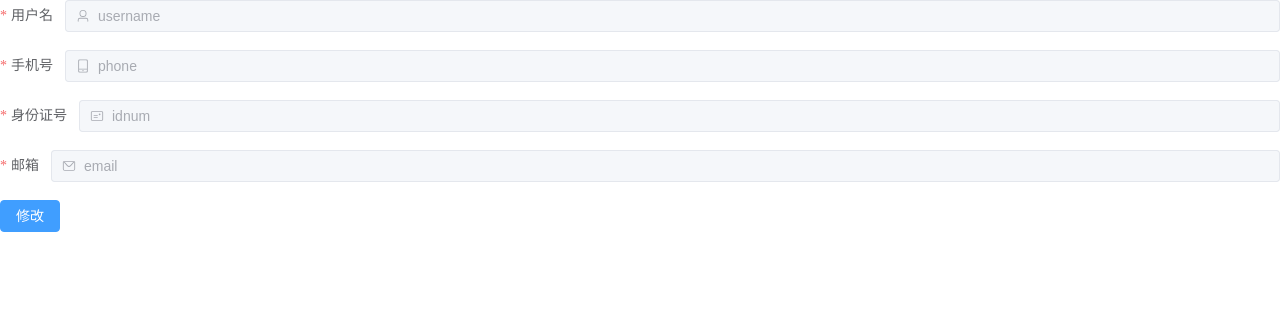
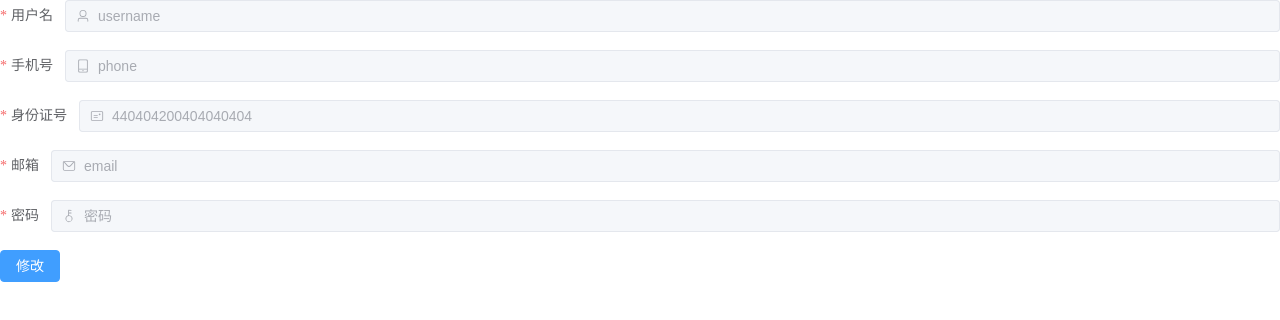
Before and after one commit to Suzyyy207/online-shop, a Vue app in the folder Shop/: page /UserInfo in a window 1280 px wide. Shown: the top 320 px of the page. Built offline with nearby package versions, Linux system fonts and the light colour scheme; no server answers.

Commit message:
feat(front):setUserInfo modify API /setUserInfo

```diff
--- a/Shop/src/components/MainWeb/Components/UserInfo.vue
+++ b/Shop/src/components/MainWeb/Components/UserInfo.vue
@@ -50,6 +50,34 @@
             ></el-input>
         </el-form-item>
 
+        <el-form-item label="密码" prop="password">
+          <el-input
+            placeholder="密码"
+            show-password
+            type="password"
+            v-model="form.password"
+            autocomplete="off"
+            clearable
+            :prefix-icon=" 1 ? 'Key' : ''"
+            :disabled="passwordDisabled"
+          ></el-input>
+        </el-form-item>
+
+        <el-form-item label="确认密码" prop="password2" v-if="isModified">
+          <el-input
+              placeholder="确认密码"
+              show-password
+              type="password"
+              v-model="form.password2"
+              autocomplete="off"
+              clearable
+              :prefix-icon=" 1 ? 'Key' : ''"
+              @keyup.enter.native="register"
+            ></el-input>
+          </el-form-item>
+
+
+
         <el-row v-if="isModified">
             <el-form-item prop="validCode" >
                 <el-input
@@ -72,9 +100,20 @@
   <script>
   import "../../../constant.js";
   import { ElMessage, ElMessageBox } from 'element-plus';
-  import { validatePhone, validateUsername, validateIdnum, validateEmail } from "../../../validate";
+  import { validatePhone, validateUsername, validateIdnum, validateEmail, validatePassword } from "../../../validate";
   import ValidCode from "./ValidCode.vue";
 
+  const passwordValidator = (rule, value, callback) => {
+  if (!value) {
+    return callback(new Error("密码不能为空"));
+  } else {
+    if (validatePassword(value)) {
+      callback();
+    } else {
+      return callback(new Error('格式不正确:密码⻓度为6-32个字符; 字⺟，数字或者特殊字符（-_）⾄少包含两种'))
+    }
+  }
+};
   const phoneValidator = (rule, value, callback) => {
     if (!value) {
       return callback(new Error("电话号码不能为空"));
@@ -136,13 +175,25 @@
           callback(new Error('验证码错误!'));
         }
       };
+      var password2Validator = (rule, value, callback) => {
+        if(!value) {
+          callback(new Error('确认密码不能为空!'));
+        }
+        if (value !== this.form.password) {
+            callback(new Error('两次输入密码不一致!'));
+        } else {
+            callback();
+        }
+      };
       return {
         form: {
           username: "username",
           phone: "phone",
-          idnum: "idnum",
+          idnum: "440404200404040404",
           email: "email",
-          validCode: ""
+          validCode: "",
+          password: "",
+          password2: ""
         },
         validCode: "",
         isModified: false,
@@ -150,6 +201,7 @@
         phoneDisabled: true,
         idnumDisabled: true,
         emailDisabled: true,
+        passwordDisabled: true,
         rules: {
           username: [
             { required: true, validator: usernameValidator, trigger: 'change' },
@@ -170,6 +222,14 @@
           validCode: [
             { required: true, validator: validCodeValidator, trigger: 'change' },
             { required: true, validator: validCodeValidator, trigger: 'blur' }
+          ],
+          password: [
+            { required: true, validator: passwordValidator, trigger: 'change' },
+            { required: true, validator: passwordValidator, trigger: 'blur' }
+          ],
+          password2: [
+            { required: true, validator: password2Validator, trigger: 'change' },
+            { required: true, validator: password2Validator, trigger: 'blur' }
           ]
         }
       }
@@ -181,6 +241,9 @@
       getUserInfo() {
         var localStorage = window.localStorage;
         this.$axios.post('/getUserInfo', {
+            // 测试版本：自定义username
+            // username: "username"
+            // 正式版本
             username: localStorage.getItem("username")
         })
         .then(res => {
@@ -189,6 +252,7 @@
             this.form.phone = user.phone;
             this.form.idnum = user.idnum;
             this.form.email = user.email;
+            this.form.password = user.password;
         })
       },
       reset: function () {
@@ -222,9 +286,9 @@
                     newusername: this.form.username,
                     /*goodstype: this.form.goodstype.join(';'),
                     gender: this.form.gender,*/
-                    phone: this.form.phone,
+                    newphone: this.form.phone,
                     idnum: this.form.idnum,
-                    email: this.form.email
+                    newemail: this.form.email
                     /*birthday: this.form.birthday*/
                 })
                 .then(res => {
@@ -247,36 +311,12 @@
             }
         }))
       },
-      onSubmit() {
-        var localStorage = window.localStorage;
-        this.$axios.post('/setUserInfo', {
-            username: localStorage.getItem("username"),
-            newusername: this.form.username,
-            /*goodstype: this.form.goodstype.join(';'),
-            gender: this.form.gender,*/
-            phone: this.form.phone,
-            idnum: this.form.idnum,
-            email: this.form.email
-            /*birthday: this.form.birthday*/
-        })
-        .then(res => {
-            if(res.data.state == window.SUCCESS){
-            this.$message.sucess(res.data.message);
-            var localStorage = window.localStorage;
-            localStorage.setItem("username", this.form.username);
-            // TODO：跳转到一个空白页面后跳转回来
-            this.$router.push({name:'UserInfoBlank'});
-            } else {
-            this.$message.error(res.data.message);
-            }
-        })
-        },
      toModify() {
-        this.usernameDisabled = false,
-        this.phoneDisabled = false,
-        this.idnumDisabled = false,
-        this.emailDisabled = false,
-        this.isModified = true
+        this.usernameDisabled = false;
+        this.phoneDisabled = false;
+        this.emailDisabled = false;
+        this.passwordDisabled = false;
+        this.isModified = true;
      },
      createValidCode(data){
         this.validCode = data;
```
